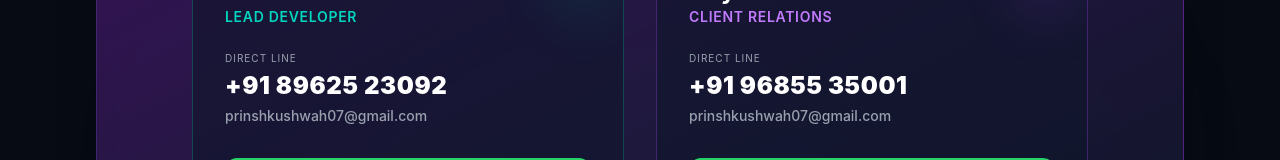
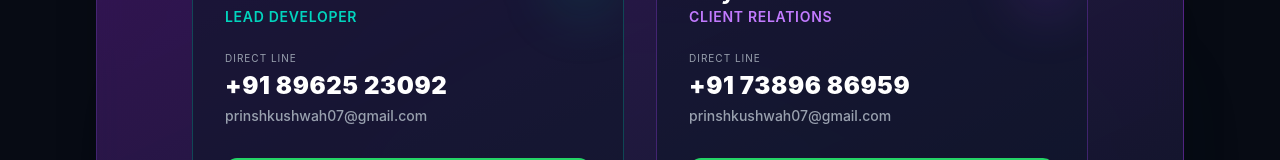
Before and after one commit to prinshkushwah07-ops/freelance-portfolio, a React (Vite) app: page / in a window 1280 px wide. Shown: the part 2770-2930 px from the top of the page. Built offline with nearby package versions, Linux system fonts and the light colour scheme.

Commit message:
Number update kiya

```diff
--- a/src/App1.jsx
+++ b/src/App1.jsx
@@ -304,7 +304,7 @@ function App1() {
                   Direct Line
                 </p>
                 <p className="text-2xl font-black text-white tracking-wide">
-                  +91 96855 35001
+                  +91 73896 86959
                 </p>
                 <p className="text-sm text-gray-400 mt-1 font-medium">
                   prinshkushwah07@gmail.com
@@ -312,7 +312,7 @@ function App1() {
               </div>
               <div className="mt-auto flex flex-col gap-3">
                 <a
-                  href="https://wa.me/919685535001?text=Hi%20Priya,%20I%20have%20a%20project%20query"
+                  href="https://wa.me/917389686959?text=Hi%20Priya,%20I%20have%20a%20project%20query"
                   target="_blank"
                   rel="noreferrer"
                   className="flex items-center justify-center gap-2 bg-[#25D366] text-white font-bold py-3.5 rounded-xl hover:bg-[#1fae54] transition-all"
```
